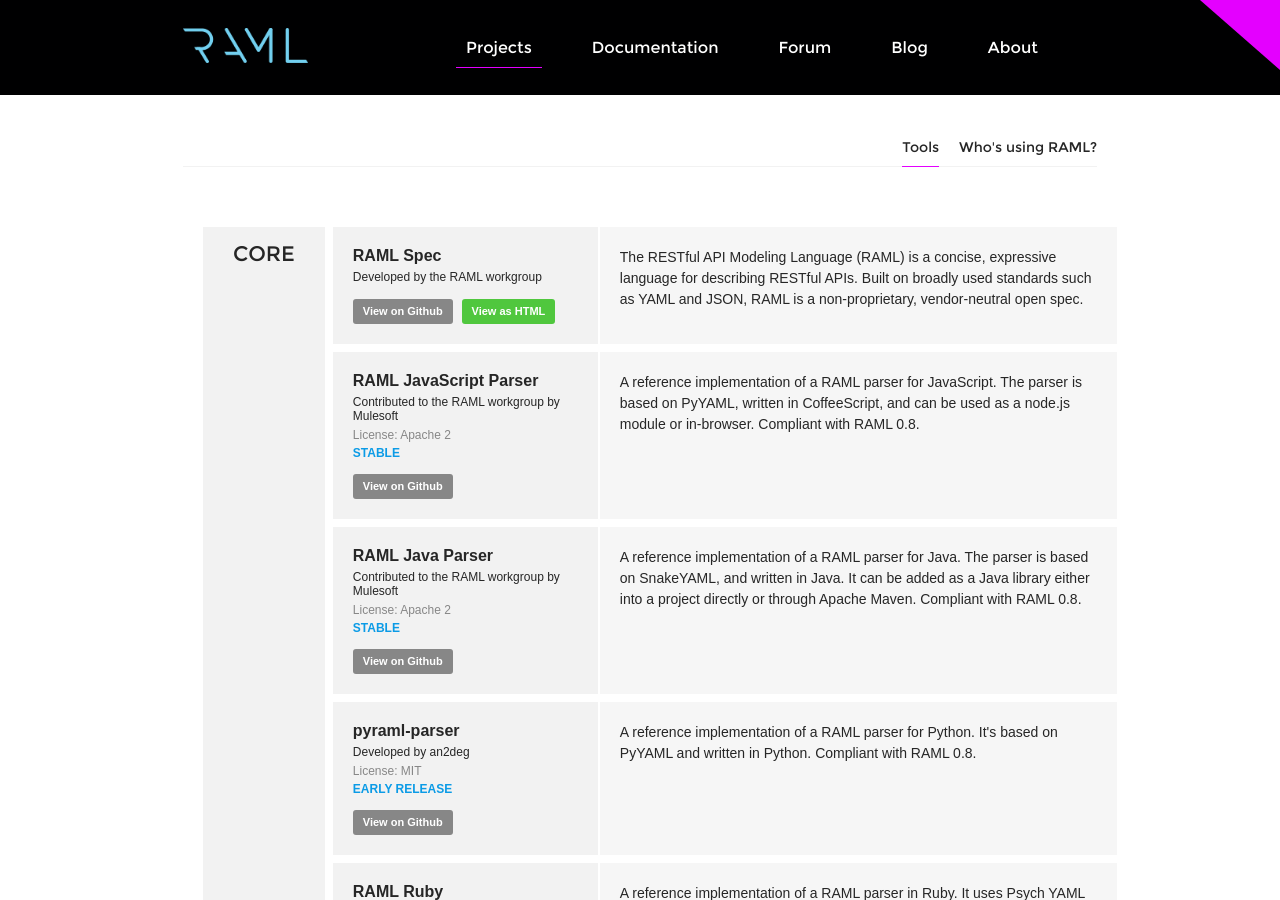
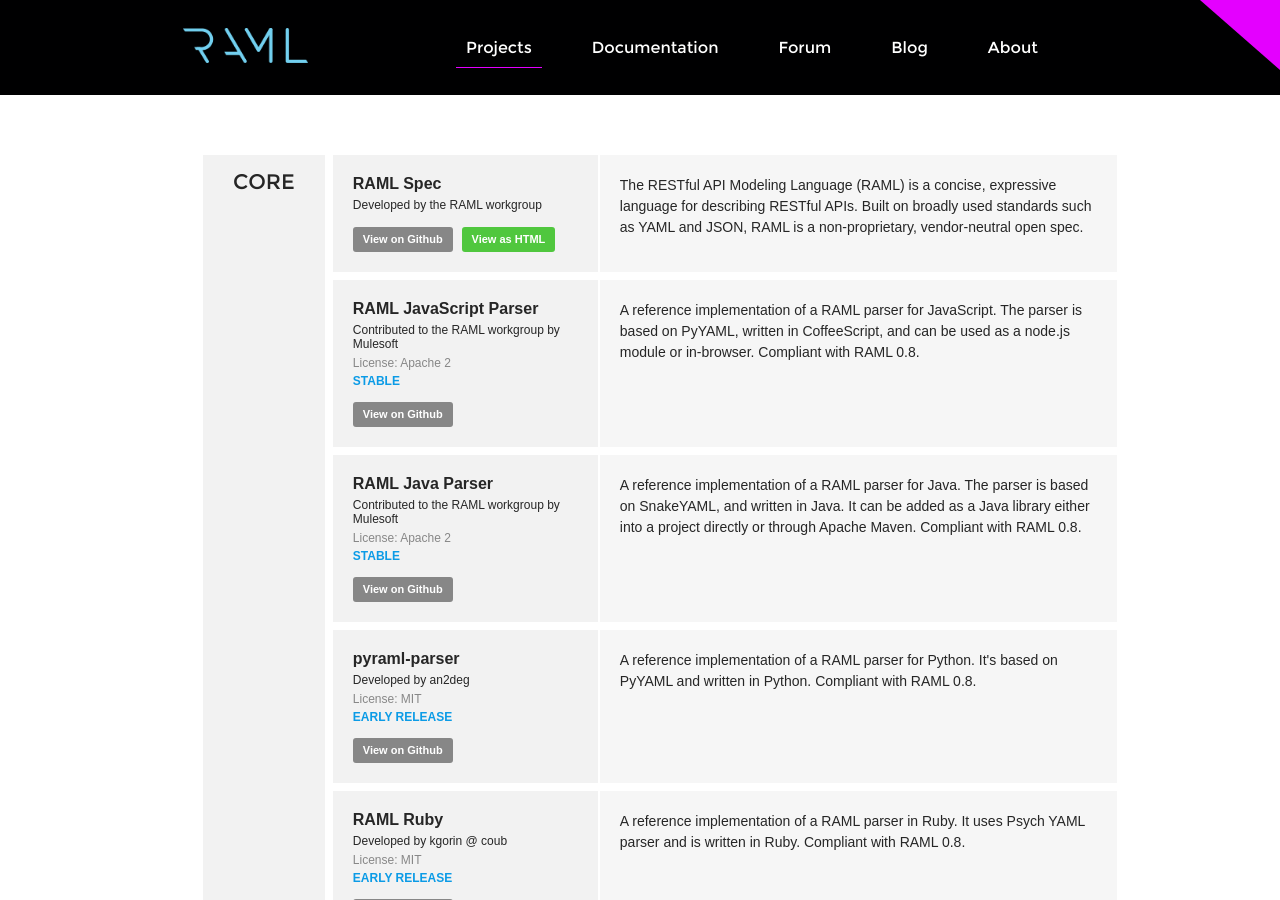
Before and after one commit to raml-org/raml-spec, a Jekyll site: the page built from projects.html, in a window 1280 px wide and 900 px high. Built offline with Jekyll 4.4.1, drawn with Linux system fonts in a browser that asks for light colours; nearby versions of some CDN libraries; some web fonts are replaced; Markdown is read by kramdown in place of the engine named in the settings.

Commit message:
fixed anchors

```diff
--- a/projects.html
+++ b/projects.html
@@ -3,12 +3,12 @@
   title: Your New Jekyll Site
 ---
             <div id="section-projects">
-              <div class="projects-subnav">
+              <!-- <div class="projects-subnav">
                 <ul>
                   <li><a href="#usage">Who's using RAML?</a></li>
                   <li><a href="#tools" class="active">Tools</a></li>
                 </ul>
-              </div>
+              </div> -->
               <section id="section-tools">
                 <div id="section-core">
                   <div id="projects-core-header"><h2>Core</h2></div>
```
